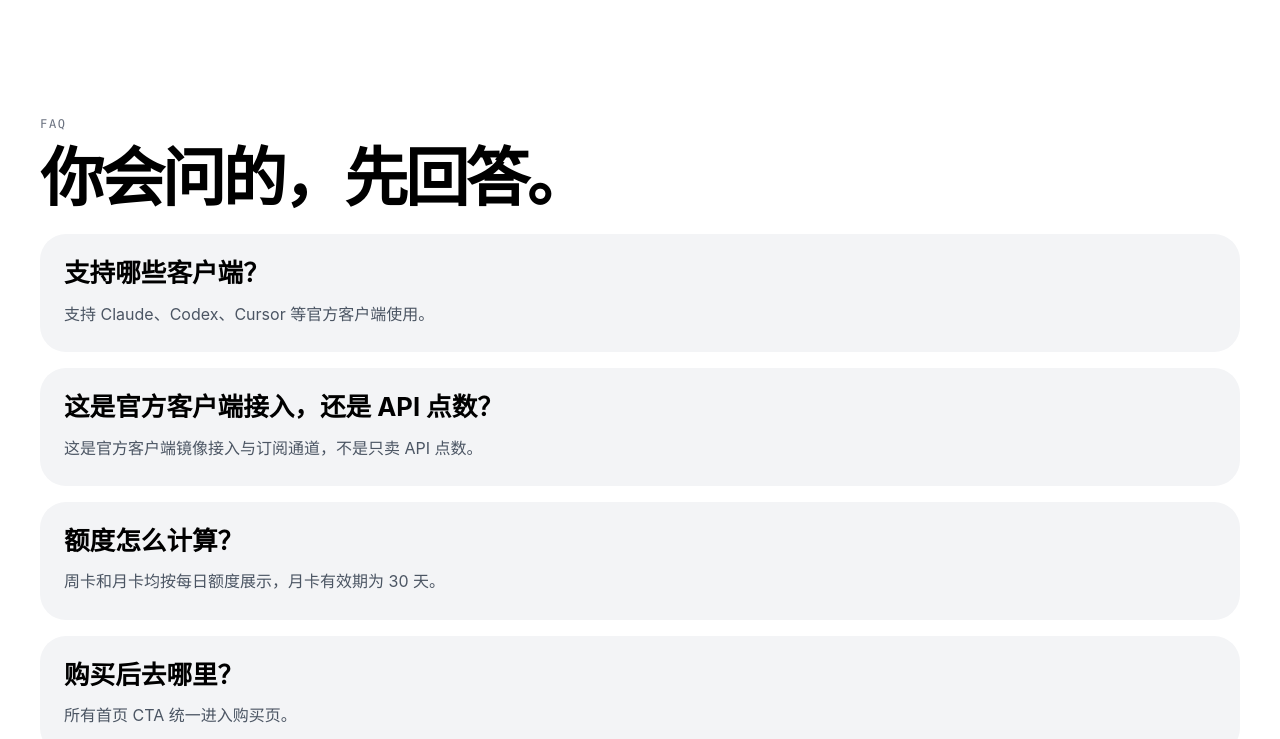
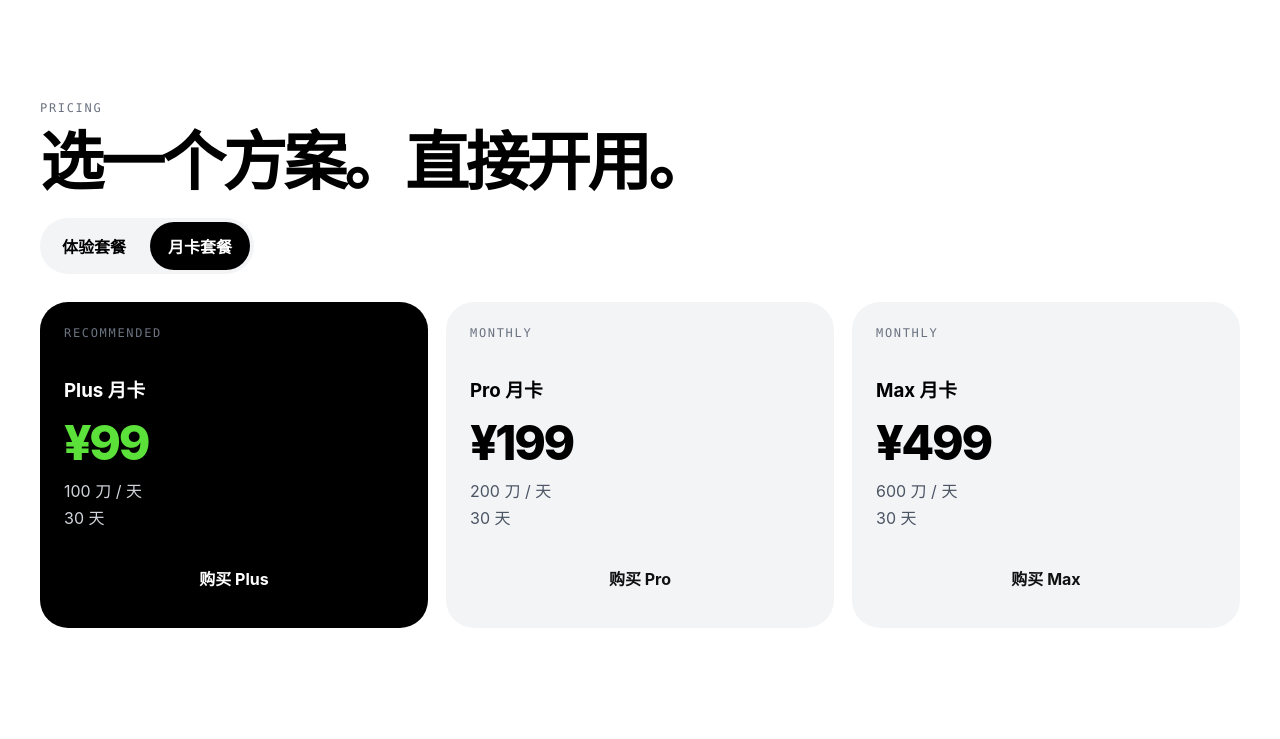
Before and after one commit to ShakeChanDev/Brioi, a website: page index.html in a window 1280 px wide. Shown: the part 1221-1960 px from the top of the page. Drawn offline with Linux system fonts and the light colour scheme.

Commit message:
实现参考定价逻辑的分类 tab 价格区，区分体验套餐和月卡套餐并突出 Plus 方案，让首页的价格比较更清楚且保留统一卡片结构

```diff
--- a/index.html
+++ b/index.html
@@ -72,6 +72,59 @@
         </div>
       </section>
 
+      <section id="pricing" class="pricing" aria-labelledby="pricing-title">
+        <div class="section-heading">
+          <p class="eyebrow">Pricing</p>
+          <h2 id="pricing-title">选一个方案。直接开用。</h2>
+        </div>
+
+        <div class="pricing-tabs" role="tablist" aria-label="订阅方案分类">
+          <button class="pricing-tab" id="tab-experience" role="tab" aria-controls="panel-experience" aria-selected="false" data-target="experience">体验套餐</button>
+          <button class="pricing-tab is-active" id="tab-monthly" role="tab" aria-controls="panel-monthly" aria-selected="true" data-target="monthly">月卡套餐</button>
+        </div>
+
+        <div class="pricing-panel" id="panel-experience" role="tabpanel" aria-labelledby="tab-experience" hidden>
+          <article class="plan-card">
+            <p class="card-label">Entry</p>
+            <h3>日卡</h3>
+            <p class="price-inline">免费</p>
+            <p class="plan-meta">20 刀 免费使用</p>
+            <a class="button button--ghost" href="./buy.html?plan=day-pass">购买日卡</a>
+          </article>
+          <article class="plan-card plan-card--featured">
+            <p class="card-label">Fast Start</p>
+            <h3>周卡</h3>
+            <p class="price-inline">¥29.9</p>
+            <p class="plan-meta">100 刀 / 天</p>
+            <a class="button button--solid" href="./buy.html?plan=week-pass">购买周卡</a>
+          </article>
+        </div>
+
+        <div class="pricing-panel pricing-panel--default" id="panel-monthly" role="tabpanel" aria-labelledby="tab-monthly">
+          <article class="plan-card plan-card--featured">
+            <p class="card-label">Recommended</p>
+            <h3>Plus 月卡</h3>
+            <p class="price-inline">¥99</p>
+            <p class="plan-meta">100 刀 / 天<br>30 天</p>
+            <a class="button button--solid" href="./buy.html?plan=plus-monthly">购买 Plus</a>
+          </article>
+          <article class="plan-card">
+            <p class="card-label">Monthly</p>
+            <h3>Pro 月卡</h3>
+            <p class="price-inline">¥199</p>
+            <p class="plan-meta">200 刀 / 天<br>30 天</p>
+            <a class="button button--ghost" href="./buy.html?plan=pro-monthly">购买 Pro</a>
+          </article>
+          <article class="plan-card">
+            <p class="card-label">Monthly</p>
+            <h3>Max 月卡</h3>
+            <p class="price-inline">¥499</p>
+            <p class="plan-meta">600 刀 / 天<br>30 天</p>
+            <a class="button button--ghost" href="./buy.html?plan=max-monthly">购买 Max</a>
+          </article>
+        </div>
+      </section>
+
       <section class="faq" aria-labelledby="faq-title">
         <div class="section-heading">
           <p class="eyebrow">FAQ</p>
--- a/main.js
+++ b/main.js
@@ -1 +1,35 @@
 document.documentElement.classList.add('js');
+
+function initPricingTabs() {
+  const tabs = [...document.querySelectorAll('.pricing-tab')];
+  const panels = {
+    experience: document.getElementById('panel-experience'),
+    monthly: document.getElementById('panel-monthly')
+  };
+
+  if (!tabs.length || !panels.experience || !panels.monthly) {
+    return;
+  }
+
+  function activate(target) {
+    tabs.forEach((tab) => {
+      const selected = tab.dataset.target === target;
+      tab.classList.toggle('is-active', selected);
+      tab.setAttribute('aria-selected', String(selected));
+    });
+
+    Object.entries(panels).forEach(([key, panel]) => {
+      panel.hidden = key !== target;
+    });
+  }
+
+  tabs.forEach((tab) => {
+    tab.addEventListener('click', () => activate(tab.dataset.target));
+  });
+
+  activate('monthly');
+}
+
+if (document.body.dataset.page === 'home') {
+  initPricingTabs();
+}
--- a/styles.css
+++ b/styles.css
@@ -187,6 +187,7 @@ main {
 }
 
 .editorial-blocks,
+.pricing,
 .faq {
   padding: 48px 0 72px;
 }
@@ -216,6 +217,90 @@ main {
   gap: 16px;
 }
 
+.pricing {
+  padding: 32px 0 72px;
+}
+
+.pricing-tabs {
+  display: inline-flex;
+  gap: 6px;
+  margin-bottom: 28px;
+  padding: 4px;
+  border-radius: 999px;
+  background: var(--panel);
+}
+
+.pricing-tab {
+  border: 0;
+  border-radius: 999px;
+  padding: 12px 18px;
+  background: transparent;
+  font: inherit;
+  font-weight: 700;
+}
+
+.pricing-tab.is-active {
+  background: #000;
+  color: #fff;
+}
+
+.pricing-panel {
+  display: grid;
+  gap: 18px;
+}
+
+.pricing-panel[hidden] {
+  display: none;
+}
+
+.pricing-panel--default {
+  grid-template-columns: repeat(3, minmax(0, 1fr));
+}
+
+.pricing-panel:not(.pricing-panel--default) {
+  grid-template-columns: repeat(2, minmax(0, 1fr));
+}
+
+.plan-card {
+  display: flex;
+  flex-direction: column;
+  min-height: 320px;
+  border-radius: 28px;
+  padding: 24px;
+  background: var(--panel);
+}
+
+.plan-card--featured {
+  background: #000;
+  color: #fff;
+}
+
+.plan-card--featured .price-inline {
+  color: var(--accent);
+}
+
+.price-inline {
+  margin: 0 0 12px;
+  font-size: 3rem;
+  line-height: 0.95;
+  letter-spacing: -0.05em;
+  font-weight: 800;
+}
+
+.plan-meta {
+  margin: 0 0 20px;
+  color: var(--muted);
+  line-height: 1.7;
+}
+
+.plan-card--featured .plan-meta {
+  color: #d1d5db;
+}
+
+.plan-card .button {
+  margin-top: auto;
+}
+
 .faq-item p,
 .footer-copy {
   margin: 12px 0 0;
```
Also changed, not shown: tests/homepage.spec.js (+23 -0 lines).
